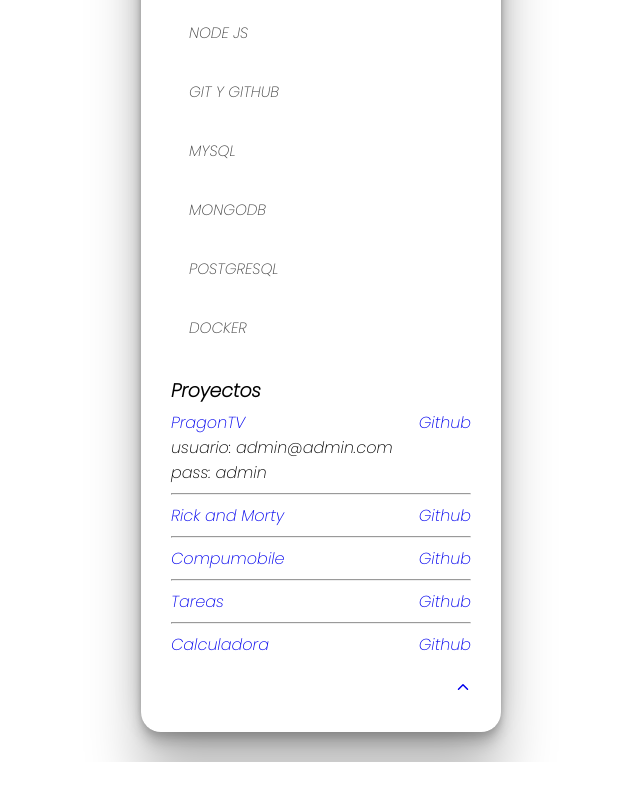
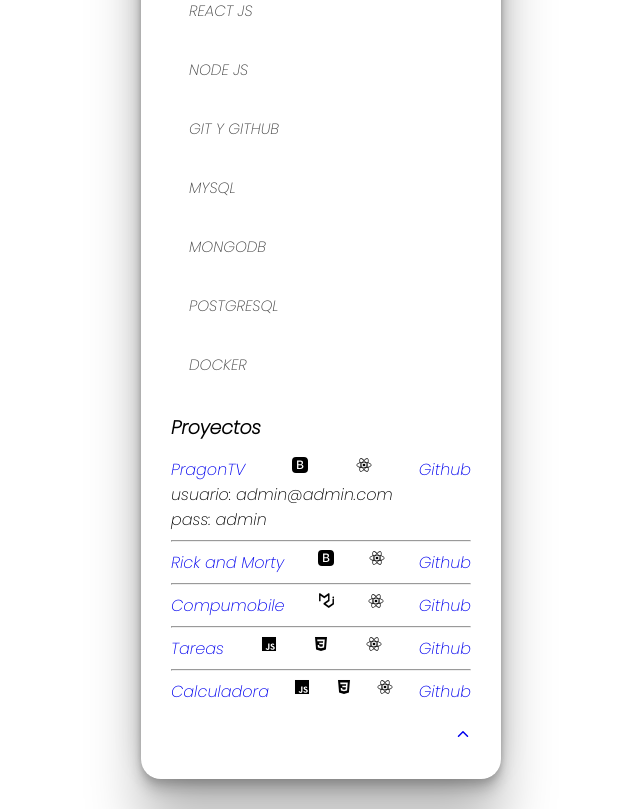
Before and after one commit to Dadario23/curriculum, a plain HTML site: page index.html in a window 1280 px wide. Shown: the part 943-1752 px from the top of the page, without its empty margins (319-959 px from the left). Before the commit the page ends 1705 px from the top, so only its background shows below. Drawn offline with nearby package versions, Linux system fonts and the light colour scheme.

Commit message:
agregando icons a proyectos

```diff
--- a/index.html
+++ b/index.html
@@ -20,7 +20,7 @@
                 <h5>Desarrollador Web</h5>
             </div>
             <div class="contactame">
-                <h6>Contáctame</h6>
+                <h3>Contáctame</h3>
             </div>
             <div class="contacto">
 
@@ -224,7 +224,11 @@
             <div class="proyectos">
                 <div class="links-proyects">
                     <div class="link">
-                        <a href="https://dadario23.github.io/pragonTV/#/" target="_blank" rel="noopener noreferrer">PragonTV</a>
+                        <a href="https://dadario23.github.io/pragonTV/#/" target="_blank" rel="noopener noreferrer">PragonTV</a><svg xmlns="http://www.w3.org/2000/svg" width="16" height="16" fill="currentColor" class="bi bi-bootstrap-fill" viewBox="0 0 16 16">
+                            <path d="M6.375 7.125V4.658h1.78c.973 0 1.542.457 1.542 1.237 0 .802-.604 1.23-1.764 1.23H6.375zm0 3.762h1.898c1.184 0 1.81-.48 1.81-1.377 0-.885-.65-1.348-1.886-1.348H6.375v2.725z"/>
+                            <path d="M4.002 0a4 4 0 0 0-4 4v8a4 4 0 0 0 4 4h8a4 4 0 0 0 4-4V4a4 4 0 0 0-4-4h-8zm1.06 12V3.545h3.399c1.587 0 2.543.809 2.543 2.11 0 .884-.65 1.675-1.483 1.816v.1c1.143.117 1.904.931 1.904 2.033 0 1.488-1.084 2.396-2.888 2.396H5.062z"/>
+                          </svg>
+                        <ion-icon name="logo-react"></ion-icon>
                         <a href="https://github.com/Dadario23/pragonTV" target="_blank" rel="noopener noreferrer">Github</a>
                     </div>
                     <span>usuario: admin@admin.com                     </span>
@@ -232,22 +236,27 @@
                     <span>pass: admin</span>
                     <hr>
                     <div class="link">
-                        <a href="https://dadario23.github.io/rick-and-morty-app/" target="_blank" rel="noopener noreferrer"> Rick and Morty</a>
+                        <a href="https://dadario23.github.io/rick-and-morty-app/" target="_blank" rel="noopener noreferrer"> Rick and Morty</a><svg xmlns="http://www.w3.org/2000/svg" width="16" height="16" fill="currentColor" class="bi bi-bootstrap-fill" viewBox="0 0 16 16">
+                            <path d="M6.375 7.125V4.658h1.78c.973 0 1.542.457 1.542 1.237 0 .802-.604 1.23-1.764 1.23H6.375zm0 3.762h1.898c1.184 0 1.81-.48 1.81-1.377 0-.885-.65-1.348-1.886-1.348H6.375v2.725z"/>
+                            <path d="M4.002 0a4 4 0 0 0-4 4v8a4 4 0 0 0 4 4h8a4 4 0 0 0 4-4V4a4 4 0 0 0-4-4h-8zm1.06 12V3.545h3.399c1.587 0 2.543.809 2.543 2.11 0 .884-.65 1.675-1.483 1.816v.1c1.143.117 1.904.931 1.904 2.033 0 1.488-1.084 2.396-2.888 2.396H5.062z"/>
+                          </svg>
+                        <ion-icon name="logo-react"></ion-icon>
                         <a href="https://github.com/Dadario23/rick-and-morty-app" target="_blank" rel="noopener noreferrer">Github</a>
                     </div>
                     <hr>
                     <div class="link">
-                        <a href="https://dadario23.github.io/compumobile-app/" target="_blank" rel="noopener noreferrer">Compumobile</a>
+                        <a href="https://dadario23.github.io/compumobile-app/" target="_blank" rel="noopener noreferrer">Compumobile</a> <img src="/source/material.png" width="15px" height="15px" alt=""><ion-icon name="logo-react"></ion-icon>
                         <a href="https://github.com/Dadario23/compumobile-app" target="_blank" rel="noopener noreferrer">Github</a>
                     </div>
                     <hr>
                     <div class="link">
                     <a href="https://dadario23.github.io/todos-app-react/" target="_blank" rel="noopener noreferrer">Tareas</a>
+                    <ion-icon name="logo-javascript"></ion-icon><ion-icon name="logo-css3"></ion-icon><ion-icon name="logo-react"></ion-icon>
                     <a href="https://github.com/Dadario23/todos-app-react" target="_blank" rel="noopener noreferrer">Github</a>
                 </div>
                 <hr>
                 <div class="link">
-                    <a href="https://dadario23.github.io/calculadora-react/" target="_blank" rel="noopener noreferrer">Calculadora</a>
+                    <a href="https://dadario23.github.io/calculadora-react/" target="_blank" rel="noopener noreferrer">Calculadora</a><ion-icon name="logo-javascript"></ion-icon><ion-icon name="logo-css3"></ion-icon><ion-icon name="logo-react"></ion-icon>
                     <a href="https://github.com/Dadario23/calculadora-react" target="_blank" rel="noopener noreferrer">Github</a>
                 </div>
                     <!--
--- a/style.css
+++ b/style.css
@@ -207,6 +207,9 @@ h6 {
 }
 
 /* PROYECTOS */
+.links-proyects {
+  padding-top: 10px;
+}
 .link{
   display: flex;
   justify-content: space-between;
```
Also changed, not shown: source/material.png (added), source/material2.png (added).
